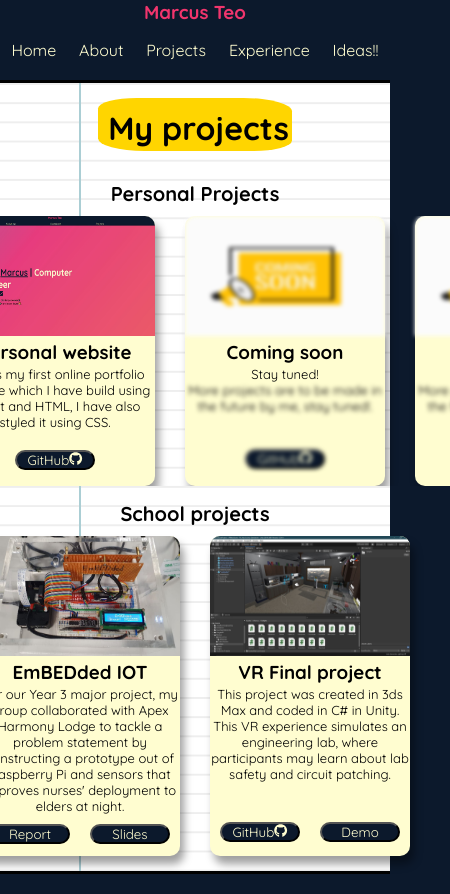
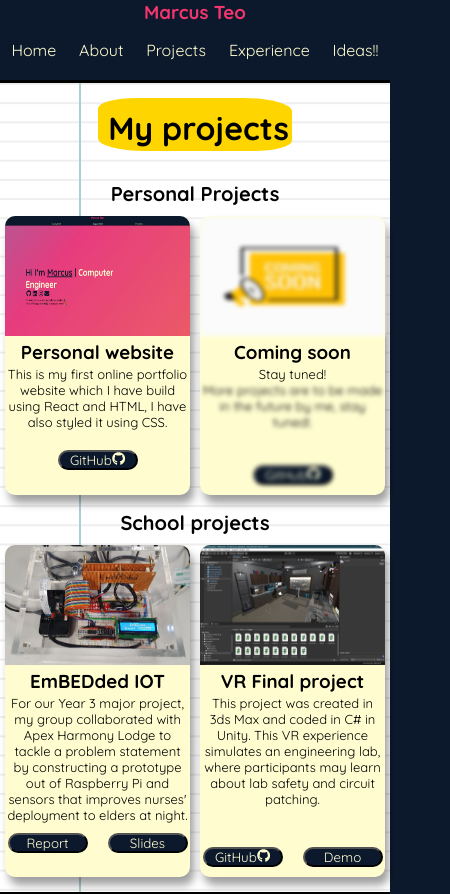
Before and after one commit to MarcusTeoQiYang/Online-Portfolio, a React (Create React App) app: page /Projects in a window 390 px wide. Shown: the top 894 px of the page, 450 px wide, since content can reach past the window. Built offline with nearby package versions, Linux system fonts and the light colour scheme.

Commit message:
Revamping

```diff
--- a/src/Pages/Experience.js
+++ b/src/Pages/Experience.js
@@ -27,7 +27,7 @@ const Experience = () => {
                       with clients and how coding is applied workplace. Its like
                       a side hustle!</p>
                       <div className="expbuttonbox">
-                        <button className='expbutton'>What I did</button>
+                        <button className='expbutton'>What I'm doing</button>
                       </div>
 
                 </div>
@@ -52,7 +52,7 @@ const Experience = () => {
                     • Create and Maintain up-to-date Python Script<br/>
                     • Work closely with Developers to understand the functional requirements</p>
                     <div className="expbuttonbox">
-                        <button className='expbutton'>What I did</button>
+                        <button className='expbutton'>What I'm doing</button>
                     </div>
                 </div>
                 </div>
--- a/src/Pages/Projects.js
+++ b/src/Pages/Projects.js
@@ -39,70 +39,8 @@ const Projects = () => {
                         <a><button>GitHub<FaGithub/></button></a>
                         </div>
                         </div>
-                </div>
 
-                <div className="box1">
-                <div className="projimage">
-                    <div className="blur">
-                    <img src={ Soon } alt="Portfolio" />
-                    </div>
-                    </div>
-                        <h3>Coming soon</h3>
-                        <p>Stay tuned!</p>
-                        <div className="blur">
-                        <p>More projects are to be made in the future by me, stay tuned!.</p>
-                        <div className="linkbox4">
-                        <a><button>GitHub<FaGithub/></button></a>
-                        </div>
-                        </div>
-                </div>
 
-                <div className="box1">
-                <div className="projimage">
-                    <div className="blur">
-                    <img src={ Soon } alt="Portfolio" />
-                    </div>
-                    </div>
-                        <h3>Coming soon</h3>
-                        <p>Stay tuned!</p>
-                        <div className="blur">
-                        <p>More projects are to be made in the future by me, stay tuned!.</p>
-                        <div className="linkbox4">
-                        <a><button>GitHub<FaGithub/></button></a>
-                        </div>
-                        </div>
-                </div>
-
-                <div className="box1">
-                <div className="projimage">
-                    <div className="blur">
-                    <img src={ Soon } alt="Portfolio" />
-                    </div>
-                    </div>
-                        <h3>Coming soon</h3>
-                        <p>Stay tuned!</p>
-                        <div className="blur">
-                        <p>More projects are to be made in the future by me, stay tuned!.</p>
-                        <div className="linkbox4">
-                        <a><button>GitHub<FaGithub/></button></a>
-                        </div>
-                        </div>
-                </div>
-
-                <div className="box1">
-                <div className="projimage">
-                    <div className="blur">
-                    <img src={ Soon } alt="Portfolio" />
-                    </div>
-                    </div>
-                        <h3>Coming soon</h3>
-                        <p>Stay tuned!</p>
-                        <div className="blur">
-                        <p>More projects are to be made in the future by me, stay tuned!.</p>
-                        <div className="linkbox4">
-                        <a><button>GitHub<FaGithub/></button></a>
-                        </div>
-                        </div>
                 </div>
 
                 </div>
--- a/src/index.css
+++ b/src/index.css
@@ -186,7 +186,7 @@ body {
 }
 .projcontainer {
   height: auto;
-  width: 510px;
+  width: auto;
   margin: 15px;
   /* border-style: solid;
   border-radius: 10px; */
@@ -285,13 +285,14 @@ body {
   display: flex;
   flex-direction: row;
   margin-bottom: 15px;
-  overflow-x: scroll;
+  /* overflow-x: scroll; */
 }
-.schproj::-webkit-scrollbar, .myproj::-webkit-scrollbar {
+/* .schproj::-webkit-scrollbar, .myproj::-webkit-scrollbar {
   display: none;
-}
+} */
 .schproj {
   display: flex;
+  flex-direction: row;
   justify-content: center;
 }
 /* Experience page */
@@ -673,21 +674,30 @@ section {
   }
   /* Projects */
   .projcontainer .box1 {
-    width: 200px;
+    width: 185px;
     height: 270px;
   }
   .schproj .box2 {
-    width: 200px;
+    width: 185px;
     height: 320px;
 
   }
   .projimage img {
     height: 120px;
-    width: 200px;
+    width: 185px;
   }
   .projcontainer h2 {
     font-size: 20px;
 
+  }
+  .projcontainer .box1, .projcontainer .box2 {
+    width: 185px;
+    height: auto;
+    margin-left: 5px;
+    margin-right: 5px;
+  }
+  .myproj {
+    justify-content: center;
   }
   /* Experience */
   .exp-left, .exp-right, .exp-content p {
```
